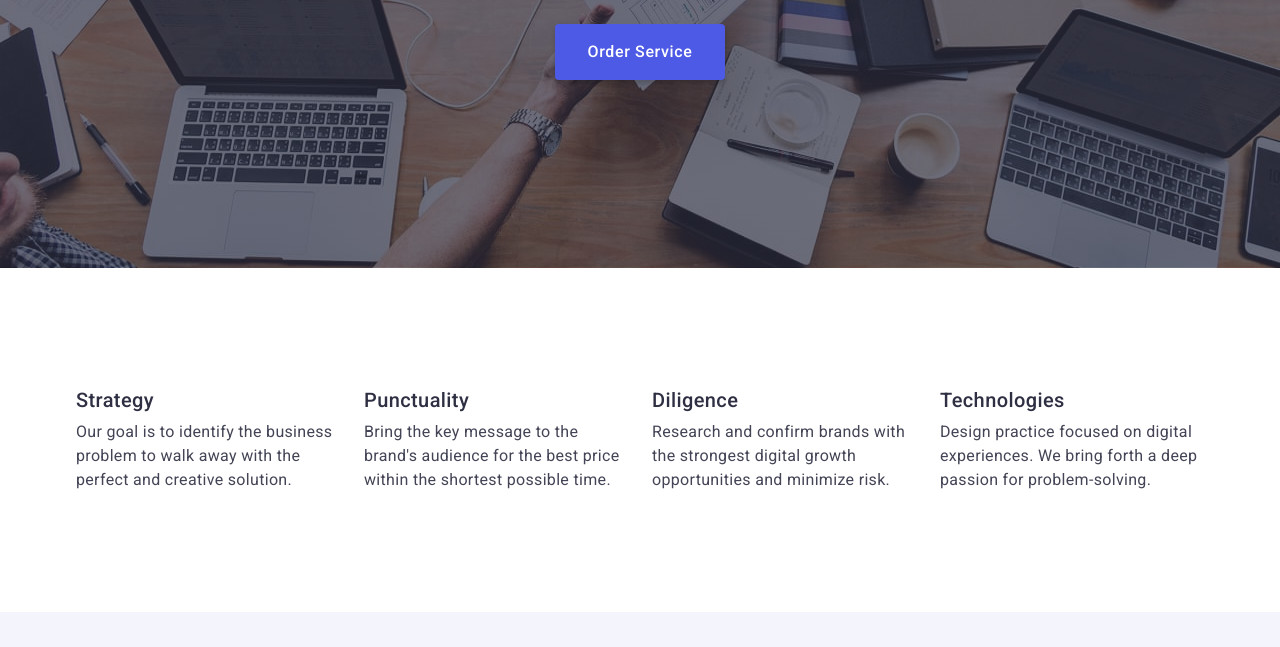
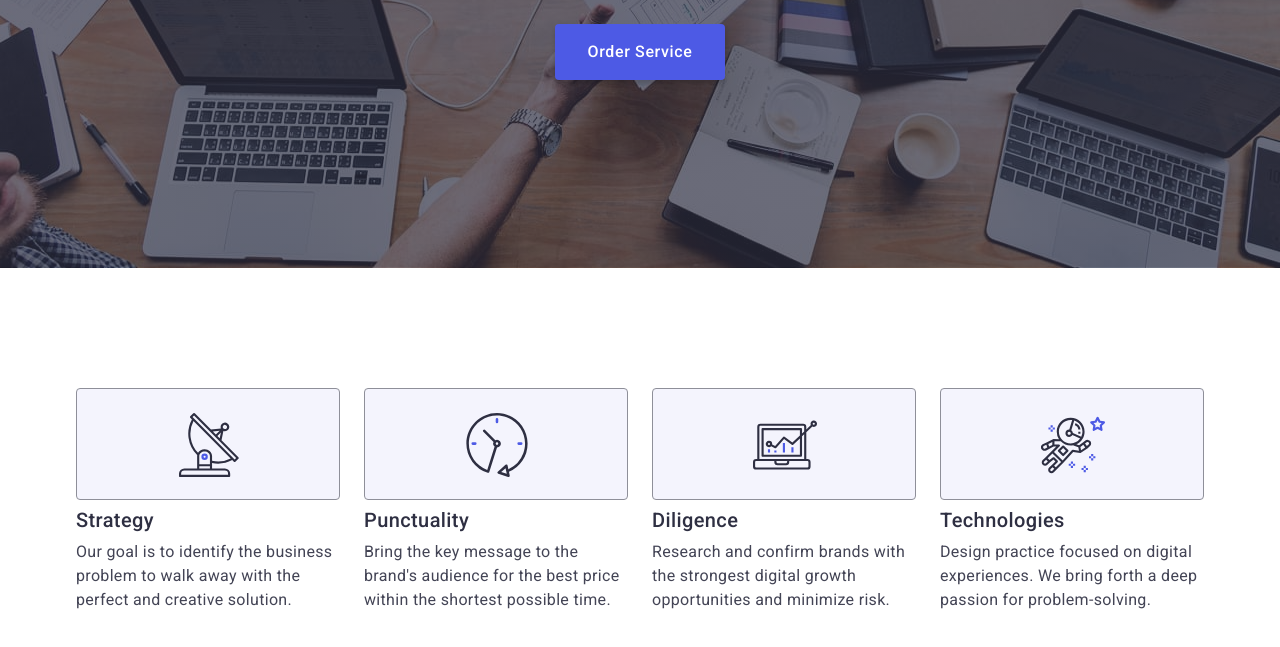
Before and after one commit to Andrii-Stepaniuk27/goit-markup-hw-04, a plain HTML site: page index.html in a window 1280 px wide. Shown: the part 405-1052 px from the top of the page. Drawn offline with nearby package versions, Linux system fonts and the light colour scheme.

Commit message:
features-icon

```diff
--- a/css/styles.css
+++ b/css/styles.css
@@ -167,6 +167,18 @@ a {
 .features-item {
   width: calc((100% - 72px) / 4);
 }
+.features-icon {
+  border: 1px solid #8e8f99;
+  border-radius: 4px;
+  width: 264px;
+  height: 112px;
+  background-color: #f4f4fd;
+}
+.features-icon-svg {
+  display: block;
+  margin: 24px 100px;
+}
+
 .features-title {
   font-weight: 500;
   font-size: 20px;
@@ -174,6 +186,7 @@ a {
   letter-spacing: 0.02em;
   color: #2e2f42;
   margin-bottom: 8px;
+  margin-top: 8px;
 }
 .features-text {
   font-weight: 400;
--- a/index.html
+++ b/index.html
@@ -63,6 +63,11 @@
           <h2 class="features-hidden visually-hidden">Our Features</h2>
           <ul class="features-list">
             <li class="features-item">
+              <div class="features-icon">
+                <svg class="features-icon-svg" width="64" height="64">
+                  <use href="./images/symbol-defs.svg#icon-Group"></use>
+                </svg>
+              </div>
               <h3 class="features-title">Strategy</h3>
               <p class="features-text">
                 Our goal is to identify the business problem to walk away with
@@ -70,6 +75,11 @@
               </p>
             </li>
             <li class="features-item">
+              <div class="features-icon">
+                <svg class="features-icon-svg" width="64" height="64">
+                  <use href="./images/symbol-defs.svg#icon-clock"></use>
+                </svg>
+              </div>
               <h3 class="features-title">Punctuality</h3>
               <p class="features-text">
                 Bring the key message to the brand's audience for the best price
@@ -77,6 +87,11 @@
               </p>
             </li>
             <li class="features-item">
+              <div class="features-icon">
+                <svg class="features-icon-svg" width="64" height="64">
+                  <use href="./images/symbol-defs.svg#icon-diagram"></use>
+                </svg>
+              </div>
               <h3 class="features-title">Diligence</h3>
               <p class="features-text">
                 Research and confirm brands with the strongest digital growth
@@ -84,6 +99,11 @@
               </p>
             </li>
             <li class="features-item">
+              <div class="features-icon">
+                <svg class="features-icon-svg" width="64" height="64">
+                  <use href="./images/symbol-defs.svg#icon-astronaut"></use>
+                </svg>
+              </div>
               <h3 class="features-title">Technologies</h3>
               <p class="features-text">
                 Design practice focused on digital experiences. We bring forth a
```
